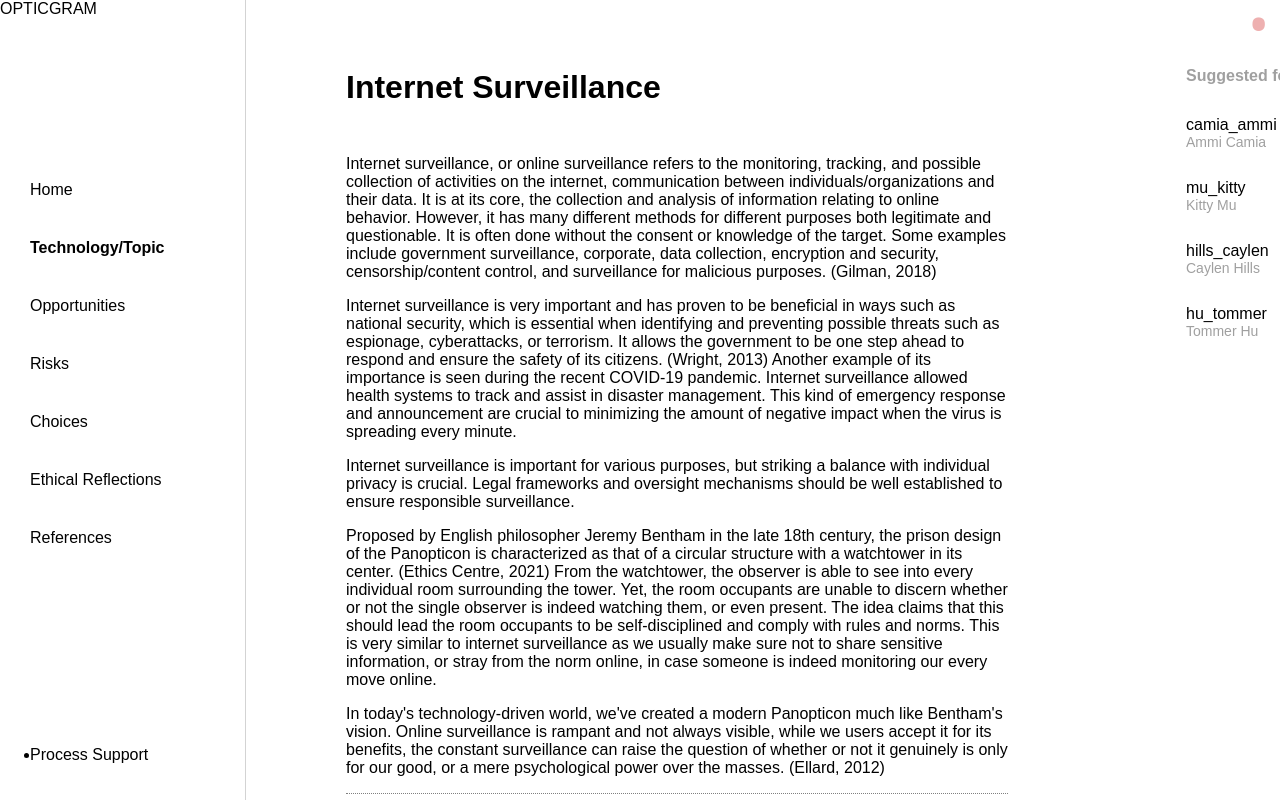
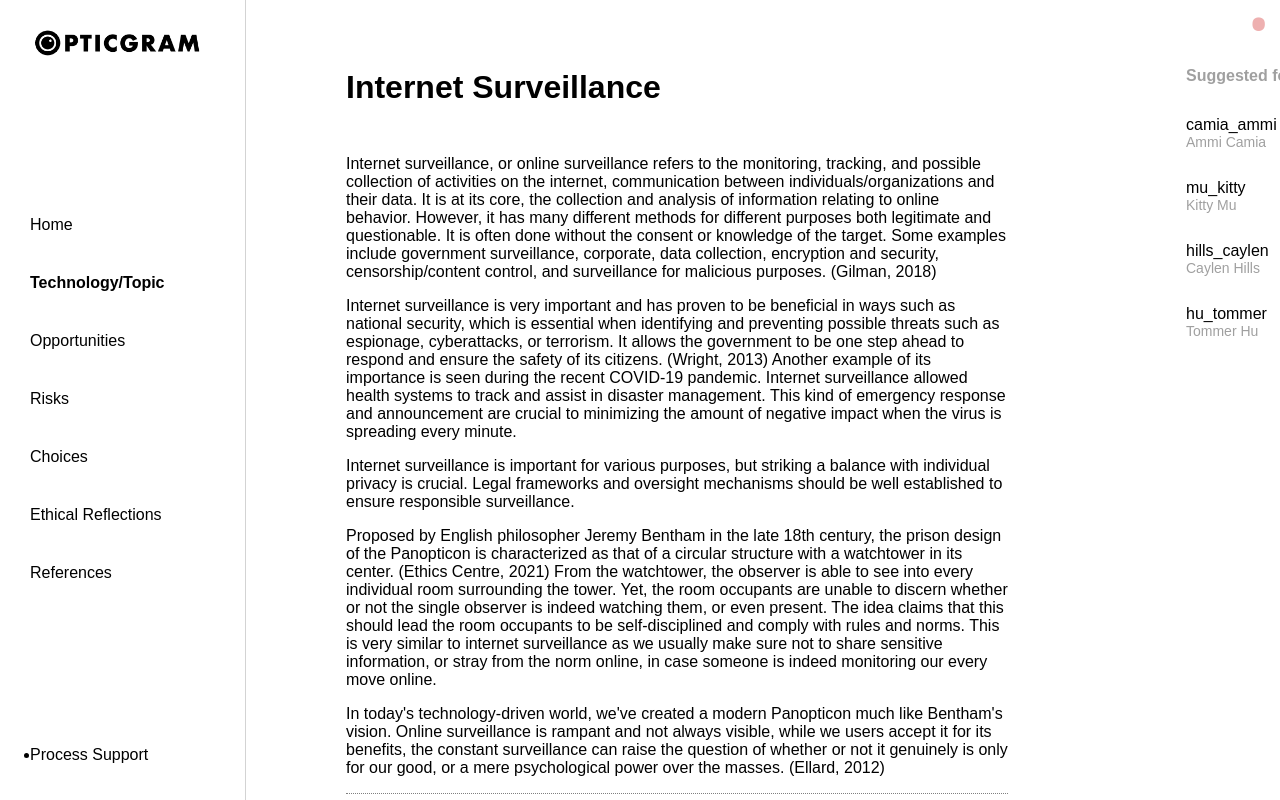
Before and after one commit to ammicamia/COMP501Assignment2, a plain HTML site: page topic.html in a window 1280 px wide. Drawn offline with Linux system fonts and the light colour scheme.

Commit message:
Update topic.html

```diff
--- a/topic.html
+++ b/topic.html
@@ -7,7 +7,7 @@
 <body>
     <div class="blink">.</div>
     <div class="sidebar">
-        <div class="name">OPTICGRAM</div>
+        <div><img src="Logo.png"></div>
         <ul class="nav-links">
             <li><a href="index.html">Home</a>
             <li><a class="active" href="topic.html">Technology/Topic</a>
```
